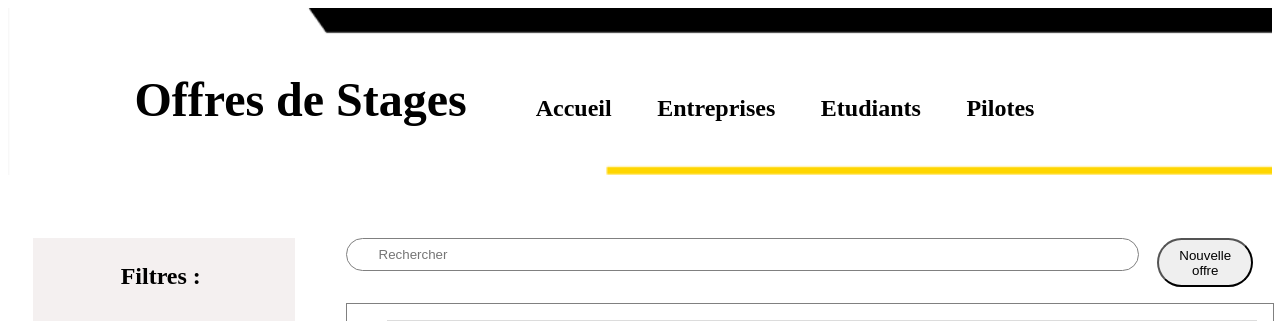
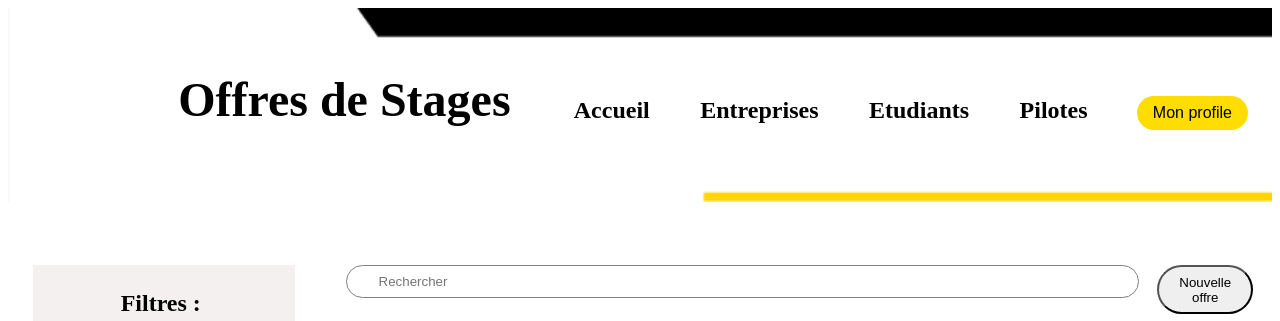
Before and after one commit to gitygit362/Projet_Web, a PHP site: page /offres_stages.html in a window 1280 px wide. Shown: the top 321 px of the page. Run offline with PHP 8.4, Linux system fonts and the light colour scheme.

Commit message:
bouton manquant ajouter (profile)

```diff
--- a/Assets/stylesheet.css
+++ b/Assets/stylesheet.css
@@ -21,6 +21,23 @@ header > img {
     max-height: 80px;
 }
 
+a:first-of-type {
+        margin-left: 5%;
+    }
+
+@media (min-width:1100px) {
+    .navbar {
+        text-align: left;
+        font-weight: bolder;
+        font-size: 3rem;
+        width: 100%;
+        display:flex;
+        justify-content: flex-end;
+    }
+
+}
+
+
 
 @media (max-width: 800px) {
     h1{
@@ -40,7 +57,7 @@ header > img {
     }
 
 
-
+    /* Partie offre de stage responsive */
 
      .flex-container1 {
         display: flex;
@@ -87,7 +104,7 @@ header > img {
         padding-top: 2%;
     }
 
-
+    /*-------------------------------*/
 
 
 
@@ -158,7 +175,7 @@ fieldset {
     font-size:1rem;
 }
 
-.button:hover{
+button:hover{
     font-weight: bold;
 }
 
@@ -176,7 +193,6 @@ fieldset {
 
 nav:first-of-type {
     margin-top: 4rem;
-    margin-left: 10%;
 }
 
 .navbar {
@@ -184,7 +200,6 @@ nav:first-of-type {
     font-weight: bolder;
     font-size: 3rem;
     width: 100%;
-
 }
 
 a:first-of-type {
@@ -201,6 +216,16 @@ a {
 a:hover {
     text-decoration: bold;
     color: rgb(255, 221, 0);
+}
+
+.Profile{
+    margin: 1.5rem;
+    padding: 0.5rem 1rem;
+    border: none;
+    border-radius: 2rem;
+    background-color:rgb(255, 221, 0);
+    font-family: Arial;
+    font-size:1rem;
 }
 
 .flex-container1 {
--- a/offres_stages.html
+++ b/offres_stages.html
@@ -10,7 +10,13 @@
 <body>
     <header class="header1">
         <!-- mettre la meme navbar -->
-        <nav class="navbar"> Offres de Stages <a href="accueil.html">Accueil</a><a href="presentation_entreprise.html">Entreprises</a><a class="refPilote" href="gestion_etudiant/GE_accueil.html">Etudiants</a><a class="refAdmin" href="gestion_pilote/GE_accueil.html">Pilotes</a></nav>
+        <nav class="navbar"> Offres de Stages
+            <a href="accueil.html">Accueil</a>
+            <a href="presentation_entreprise.html">Entreprises</a>
+            <a class="refPilote" href="gestion_etudiant/GE_accueil.html">Etudiants</a>
+            <a class="refAdmin" href="gestion_pilote/GE_accueil.html">Pilotes</a>
+            <button class="Profile" type="button" onclick="redirectToProfile()">Mon profile</button>
+        </nav>
     </header>
     <main>
         <form>
```
